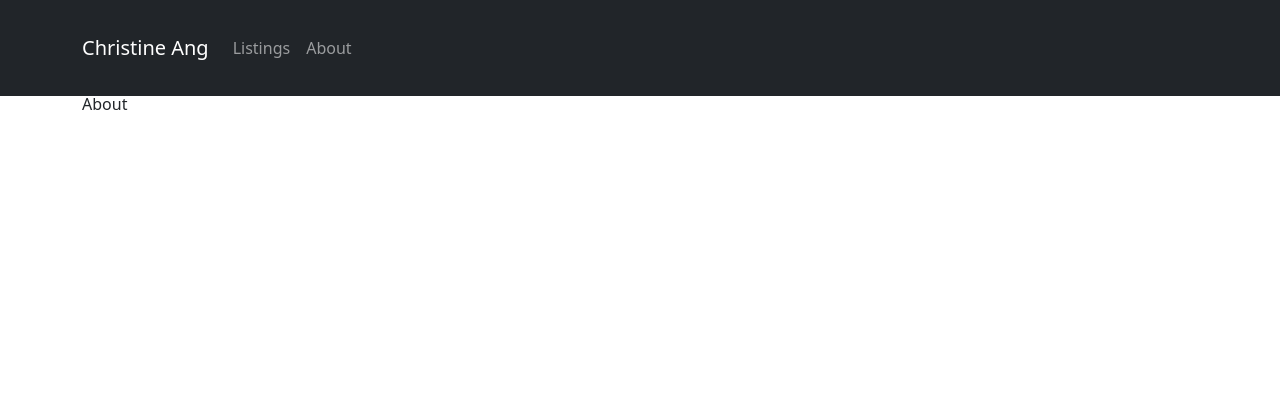
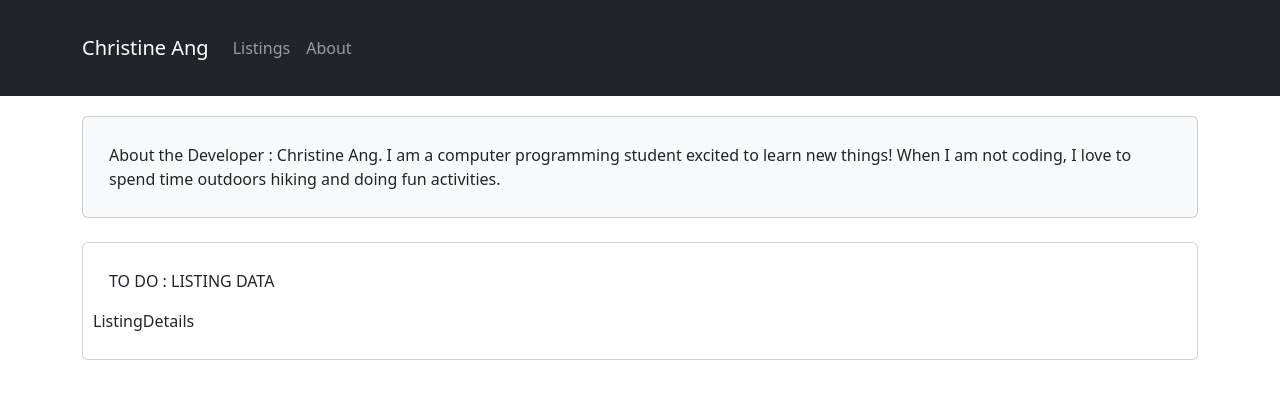
Before and after one commit to cang25/Listings_A3, a Next.js app: page /about in a window 1280 px wide. Shown: the top 398 px of the page. Built offline with nearby package versions, Linux system fonts and the light colour scheme.

Commit message:
add page header

```diff
--- a/components/MainNav.js
+++ b/components/MainNav.js
@@ -19,8 +19,9 @@ export default function MainNav() {
           </Nav>
         </Container>
       </Navbar>
-      <br />
-      <br />
+      <br/>
+      <br/>
+
     </>
   );
 }
--- a/components/PageHeader.js
+++ b/components/PageHeader.js
@@ -1,3 +1,15 @@
-export default function PageHeader() {
-  return <p>PageHeader</p>;
+import { Card } from "react-bootstrap";
+
+export default function PageHeader(props) {
+  return (
+    <>
+    <br></br>
+      <Card className="bg-light">
+        <Card.Body>
+          {props.text}
+        </Card.Body>
+      </Card>
+      <br />
+    </>
+  );
 }
--- a/pages/about.js
+++ b/pages/about.js
@@ -1,3 +1,16 @@
+import Link from "next/link";
+import Card from "react-bootstrap/Card";
+import ListingDetails from "@/components/ListingDetails";
+import PageHeader from "@/components/PageHeader";
+
 export default function About() {
-    return <p>About</p>
-  }
+  return (
+    <>
+      <PageHeader text="About the Developer : Christine Ang. I am a computer programming student excited to learn new things! When I am not coding, I love to spend time outdoors hiking and doing fun activities." />
+      <Card>
+        <Card.Body>TO DO : LISTING DATA</Card.Body>
+        <ListingDetails />
+      </Card>
+    </>
+  );
+}
```
